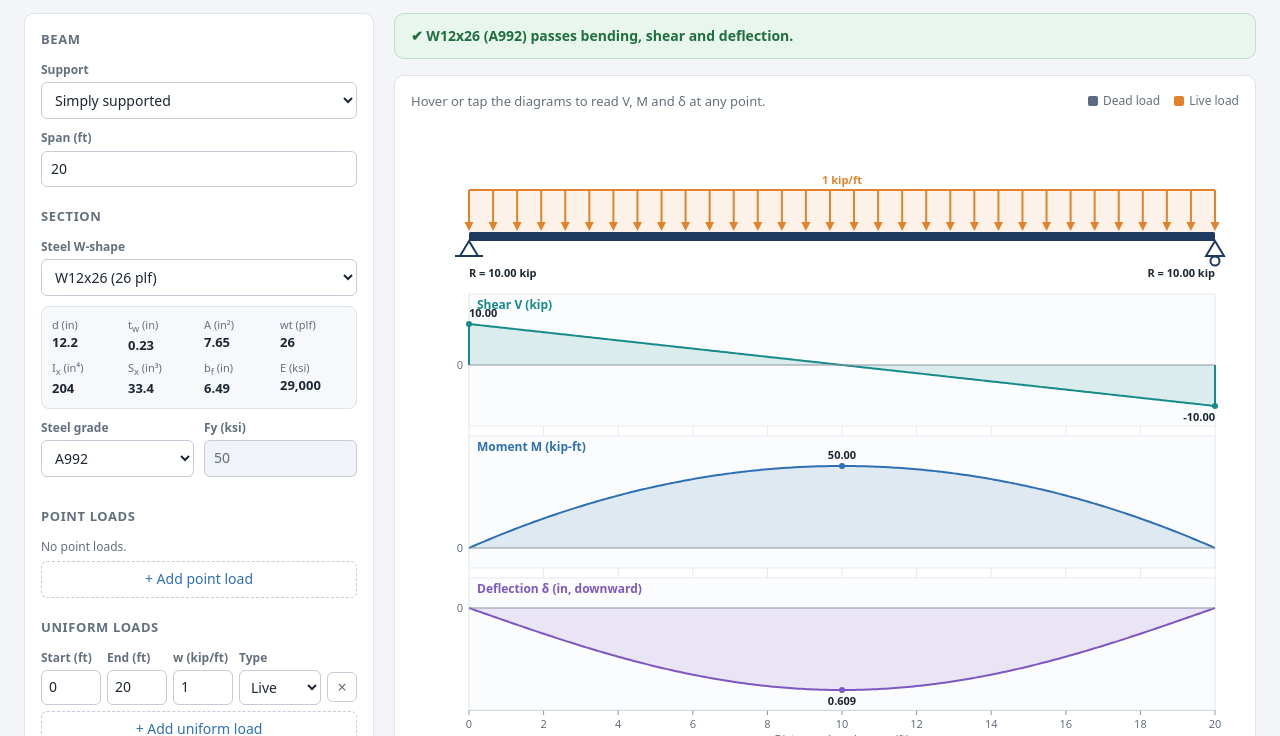
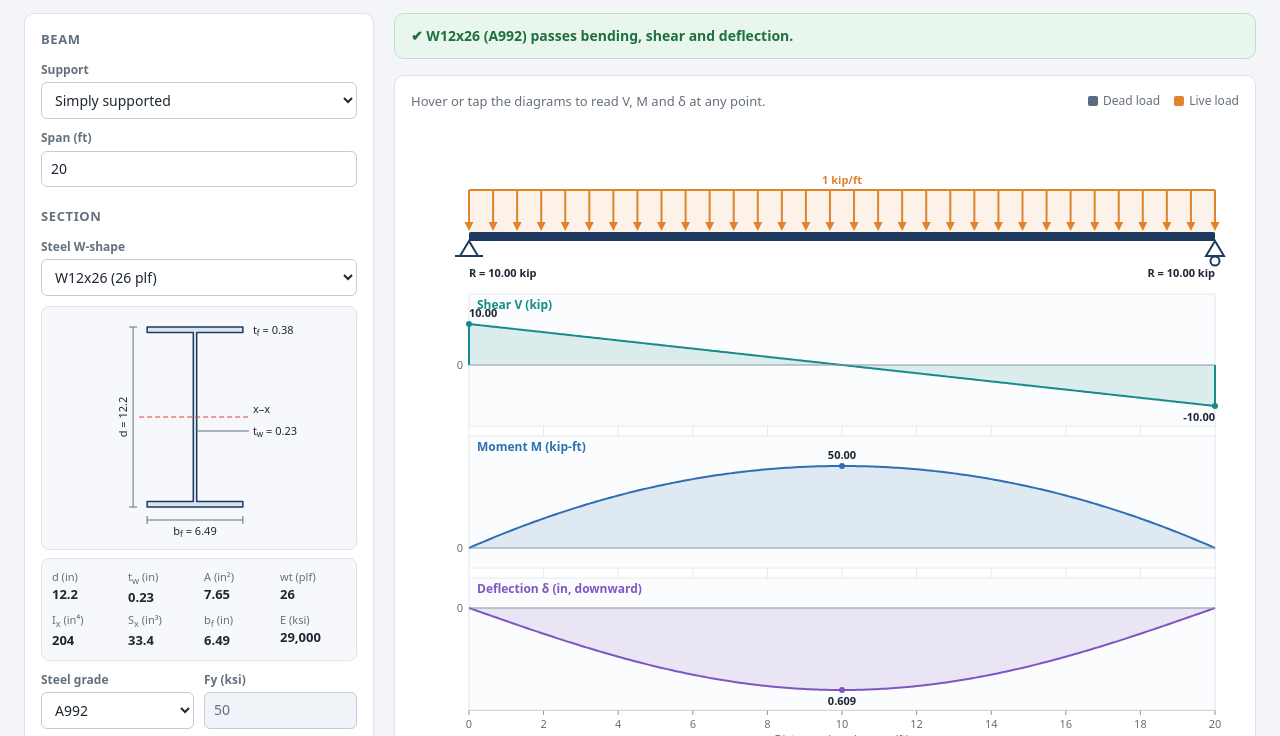
Before and after one commit to njones61/beam_app, a plain HTML site: page index.html in a window 1280 px wide. Shown: the part 64-800 px from the top of the page. Drawn offline with Linux system fonts and the light colour scheme.

Commit message:
Restore cross-section plot under the shape selector
Co-authored-by: Copilot <223556219+Copilot@users.noreply.github.com>

```diff
--- a/index.html
+++ b/index.html
@@ -32,6 +32,8 @@ input[readonly] { background: #f0f3f7; color: var(--muted); }
 .check { flex-direction: row; align-items: center; gap: 8px; }
 .check input { width: auto; }
 .check label { font-size: 13px; color: var(--text); font-weight: 500; }
+.section-fig { background: #f6f8fb; border: 1px solid var(--line); border-radius: 8px; padding: 6px; margin: 2px 0 8px; text-align: center; }
+.section-fig svg { width: 100%; max-width: 300px; height: auto; display: block; margin: 0 auto; }
 .props { display: grid; grid-template-columns: repeat(4, 1fr); gap: 6px 10px; background: #f6f8fb; border: 1px solid var(--line); border-radius: 8px; padding: 10px; margin: 2px 0 10px; }
 .props div { font-size: 11px; color: var(--muted); } .props b { display: block; font-size: 13px; color: var(--text); font-weight: 600; }
 .lhead, .lrow { display: grid; gap: 6px; align-items: center; }
@@ -104,6 +106,7 @@ td .f { display: block; font-size: 11.5px; color: var(--muted); margin-top: 2px;
       <label for="shape">Steel W-shape</label>
       <select id="shape"></select>
     </div>
+    <div class="section-fig" id="section"></div>
     <div class="props" id="props"></div>
     <div class="row2">
       <div class="field">
@@ -547,9 +550,38 @@ function syncForm() {
   renderProps();
 }
 
+// To-scale W-shape cross-section (fillets ignored)
+function sectionSvg(s) {
+  const VW = 300, VH = 230, left = 56, right = 64, top = 14, bottom = 36;
+  const sc = Math.min((VW - left - right) / s.bf, (VH - top - bottom) / s.d);
+  const w = s.bf * sc, h = s.d * sc;
+  const tf = Math.max(s.tf * sc, 1.5), tw = Math.max(s.tw * sc, 1.5);
+  const cx = left + (VW - left - right) / 2, L = cx - w / 2, R = cx + w / 2;
+  const T = top + (VH - top - bottom - h) / 2, B = T + h, mid = (T + B) / 2;
+  const pts = [[L, T], [R, T], [R, T + tf], [cx + tw / 2, T + tf], [cx + tw / 2, B - tf], [R, B - tf], [R, B], [L, B], [L, B - tf], [cx - tw / 2, B - tf], [cx - tw / 2, T + tf], [L, T + tf]]
+    .map(p => p[0].toFixed(2) + ',' + p[1].toFixed(2)).join(' ');
+  const dx = L - 14, dy = B + 13;
+  const t = (x, y, str, extra = '') => `<text x="${x}" y="${y}" font-size="11" fill="#1d2733" ${extra}>${str}</text>`;
+  return `<svg viewBox="0 0 ${VW} ${VH}" role="img" aria-label="Cross-section of ${label(s.name)}" font-family="system-ui, -apple-system, Segoe UI, Roboto, sans-serif">
+    <polygon points="${pts}" fill="#dbe5f1" stroke="#1f3a5f" stroke-width="1.5" stroke-linejoin="round"/>
+    <line x1="${L - 8}" x2="${R + 8}" y1="${mid}" y2="${mid}" stroke="#d6453d" stroke-width="1" stroke-dasharray="5 3"/>
+    ${t(R + 10, mid - 4, 'x–x', 'fill="#d6453d" font-size="10"')}
+    <g stroke="#64707d" stroke-width="1">
+      <line x1="${dx}" x2="${dx}" y1="${T}" y2="${B}"/><line x1="${dx - 4}" x2="${dx + 4}" y1="${T}" y2="${T}"/><line x1="${dx - 4}" x2="${dx + 4}" y1="${B}" y2="${B}"/>
+      <line x1="${L}" x2="${R}" y1="${dy}" y2="${dy}"/><line x1="${L}" x2="${L}" y1="${dy - 4}" y2="${dy + 4}"/><line x1="${R}" x2="${R}" y1="${dy - 4}" y2="${dy + 4}"/>
+      <line x1="${cx + tw / 2}" x2="${R + 6}" y1="${mid + 14}" y2="${mid + 14}"/>
+    </g>
+    ${t(dx - 6, mid, `d = ${s.d}`, `text-anchor="middle" transform="rotate(-90 ${dx - 6} ${mid})"`)}
+    ${t(cx, dy + 15, `b<tspan font-size="8" dy="2">f</tspan><tspan dy="-2"> = ${s.bf}</tspan>`, 'text-anchor="middle"')}
+    ${t(R + 10, T + tf / 2 + 4, `t<tspan font-size="8" dy="2">f</tspan><tspan dy="-2"> = ${s.tf}</tspan>`)}
+    ${t(R + 10, mid + 18, `t<tspan font-size="8" dy="2">w</tspan><tspan dy="-2"> = ${s.tw}</tspan>`)}
+  </svg>`;
+}
+
 function renderProps() {
   const s = SHAPES.find(x => x.name === state.shape);
-  if (!s) { $('props').innerHTML = ''; return; }
+  if (!s) { $('props').innerHTML = ''; $('section').innerHTML = ''; return; }
+  $('section').innerHTML = sectionSvg(s);
   const cell = (k, v) => `<div>${k}<b>${v}</b></div>`;
   $('props').innerHTML = cell('d (in)', s.d) + cell('t<sub>w</sub> (in)', s.tw) + cell('A (in²)', s.A) + cell('wt (plf)', s.w) +
     cell('I<sub>x</sub> (in⁴)', s.Ix) + cell('S<sub>x</sub> (in³)', s.Sx) + cell('b<sub>f</sub> (in)', s.bf) + cell('E (ksi)', E_STEEL.toLocaleString());
```
Also changed, not shown: 2 other files.
